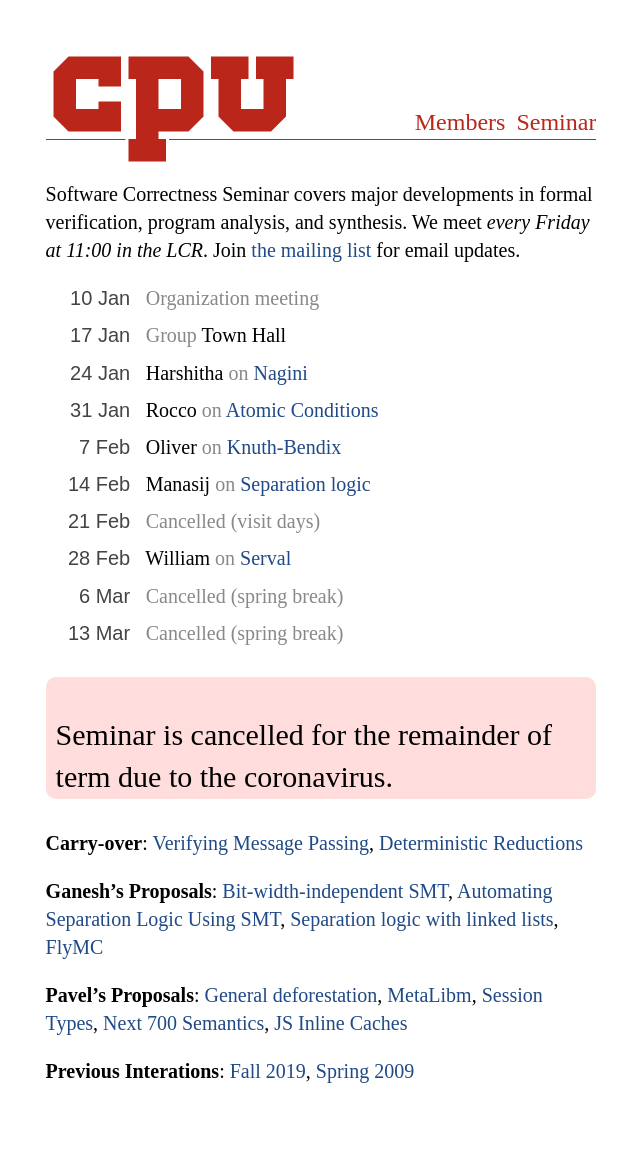
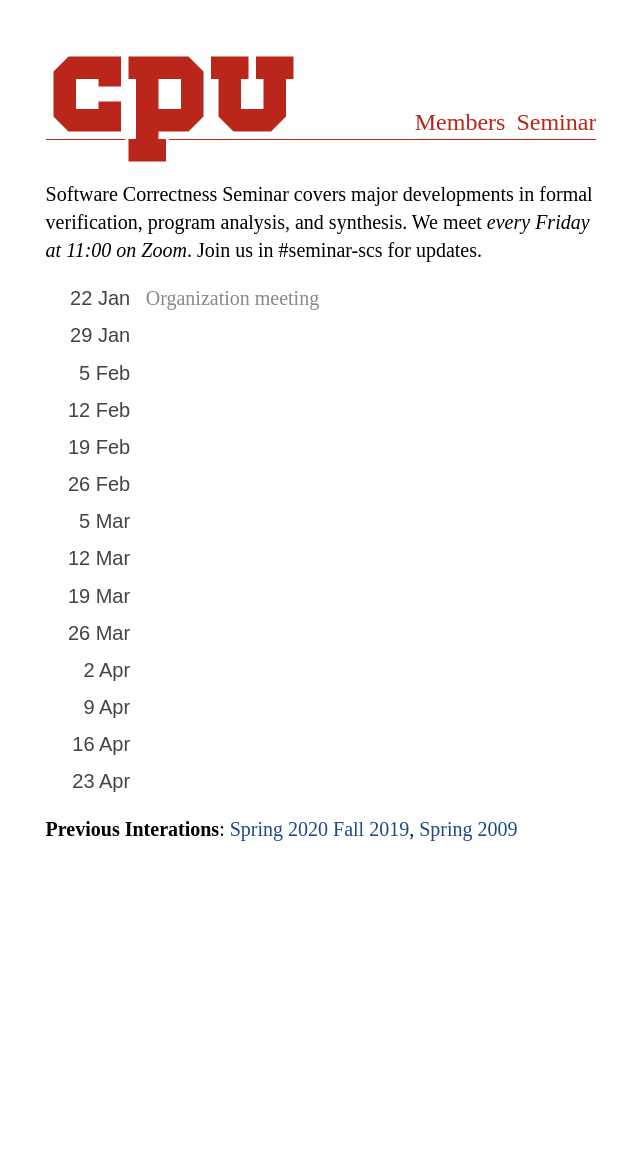
Before and after one commit to CPUtah/cputah.github.io, a Jekyll site: the page built from scs/index.md, in a window 1280 px wide. Shown: the whole page, without its empty margins (319-959 px from the left). Built offline with Jekyll 4.4.1, drawn with Linux system fonts in a browser that asks for light colours; after the commit the page ends 913 px from its top, so only the background shows below that.

Commit message:
Update for Spring 2021

```diff
--- a/scs/index.md
+++ b/scs/index.md
@@ -5,41 +5,22 @@ layout: main
 
 Software Correctness Seminar covers major developments in formal
 verification, program analysis, and synthesis. We meet *every Friday
-at 11:00 in the LCR*. Join [the mailing
-list](https://groups.google.com/forum/#!forum/uofu-scs-seminar/join)
-for email updates.
+at 11:00 on Zoom*. Join us in #seminar-scs for updates.
 
 {: .schedule }
-- **10 Jan** Organization meeting
-- **17 Jan** Group *Town Hall*
-- **24 Jan** *Harshitha* on [Nagini](http://pm.inf.ethz.ch/publications/getpdf.php?bibname=Own&id=EilersMueller18.pdf)
-- **31 Jan** *Rocco* on [Atomic Conditions](https://people.inf.ethz.ch/suz/publications/popl20.pdf)
--  **7 Feb** *Oliver* on [Knuth-Bendix](https://academic.oup.com/comjnl/article/34/1/2/427931)
-- **14 Feb** *Manasij* on [Separation logic](https://cacm.acm.org/magazines/2019/2/234356-separation-logic/fulltext)
-- **21 Feb** Cancelled (visit days)
-- **28 Feb** *William* on [Serval](https://unsat.cs.washington.edu/papers/nelson-serval.pdf)
--  **6 Mar** Cancelled (spring break)
-- **13 Mar** Cancelled (spring break)
+- **22 Jan** Organization meeting
+- **29 Jan**
+-  **5 Feb**
+- **12 Feb**
+- **19 Feb**
+- **26 Feb**
+-  **5 Mar**
+- **12 Mar**
+- **19 Mar**
+- **26 Mar**
+-  **2 Apr**
+-  **9 Apr**
+- **16 Apr**
+- **23 Apr**
 
-{: .announce }
-Seminar is cancelled for the remainder of term due to the coronavirus.
-
-**Carry-over**:
-[Verifying Message Passing](https://link.springer.com/chapter/10.1007/978-3-319-96142-2_23),
-[Deterministic Reductions](https://ieeexplore.ieee.org/document/6545904)
-
-**Ganesh's Proposals**:
-[Bit-width-independent SMT](https://arxiv.org/pdf/1905.10434.pdf),
-[Automating Separation Logic Using SMT](http://www.cs.yale.edu/homes/piskac/papers/2013PiskacWiesZuffreySepLog.pdf),
-[Separation logic with linked lists](https://research.cs.wisc.edu/wpis/papers/tr1800.pdf),
-[FlyMC](https://ucare.cs.uchicago.edu/pdf/eurosys19-flyMC.pdf)
-
-**Pavel's Proposals**:
-[General deforestation](http://homepages.inf.ed.ac.uk/wadler/papers/deforest/deforest.ps),
-[MetaLibm](https://hal.archives-ouvertes.fr/hal-01513490/document),
-[Session Types](https://arxiv.org/abs/1902.00544.pdf),
-[Next 700 Semantics](https://drops.dagstuhl.de/opus/volltexte/2019/10552/pdf/LIPIcs-SNAPL-2019-9.pdf),
-[JS Inline Caches](http://iacoma.cs.uiuc.edu/iacoma-papers/pldi19_2.pdf)
-
-
-**Previous Interations**: [Fall 2019](fa19.html), [Spring 2009](sp09.html)
+**Previous Interations**: [Spring 2020](sp20.html) [Fall 2019](fa19.html), [Spring 2009](sp09.html)
```
Also changed, not shown: scs/sp20.md (added, +45 -0 lines).
